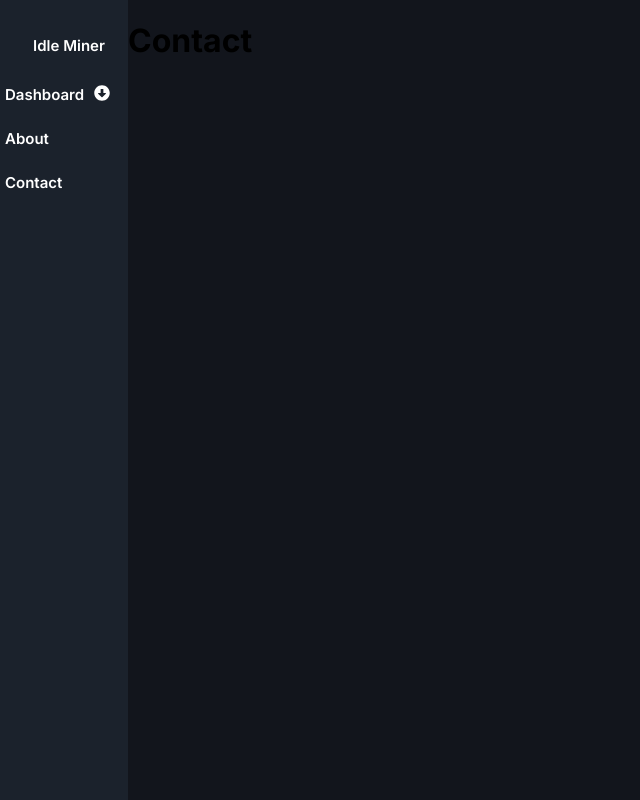
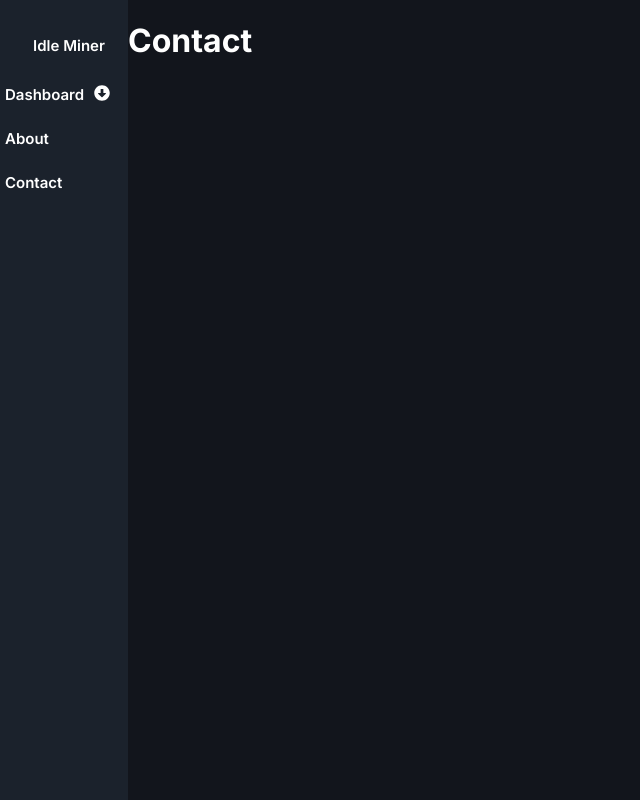
Before and after one commit to CSCairney/IMA, a Next.js app in the folder app/: page /contact in a window 1280 px wide. Shown: the whole page, without its empty margins (0-640 px from the left). Built offline with nearby package versions, Linux system fonts and the light colour scheme.

Commit message:
Add styles to about and contact pages

```diff
--- a/app/src/app/(content)/about/page.tsx
+++ b/app/src/app/(content)/about/page.tsx
@@ -1,5 +1,6 @@
 import { Metadata } from "next";
 import React from "react";
+import styles from "./styles.module.scss";
 
 export const metadata: Metadata = {
     title: "About Us | Idle Miner",
@@ -8,7 +9,7 @@ export const metadata: Metadata = {
 
 const About = () => {
     return (
-        <div>
+        <div className={styles.about}>
             <h1>About</h1>
         </div>
     );
--- /dev/null
+++ b/app/src/app/(content)/about/styles.module.scss
@@ -0,0 +1,3 @@
+.about{
+    color:white;
+}
--- a/app/src/app/(content)/contact/page.tsx
+++ b/app/src/app/(content)/contact/page.tsx
@@ -1,5 +1,6 @@
 import { Metadata } from "next";
 import React from "react";
+import styles from "./styles.module.scss";
 
 export const metadata: Metadata = {
     title: "Contact Us | Idle Miner",
@@ -8,7 +9,7 @@ export const metadata: Metadata = {
 
 const Contact = () => {
     return (
-        <div>
+        <div className={styles.contact}>
             <h1>Contact</h1>
         </div>
     );
--- /dev/null
+++ b/app/src/app/(content)/contact/styles.module.scss
@@ -0,0 +1,3 @@
+.contact{
+    color:white;
+}
--- a/app/src/app/page.module.css
+++ b/app/src/app/page.module.css
@@ -5,6 +5,7 @@
   align-items: center;
   padding: 6rem;
   min-height: 100vh;
+  color:white;
 }
 
 .description {
```
